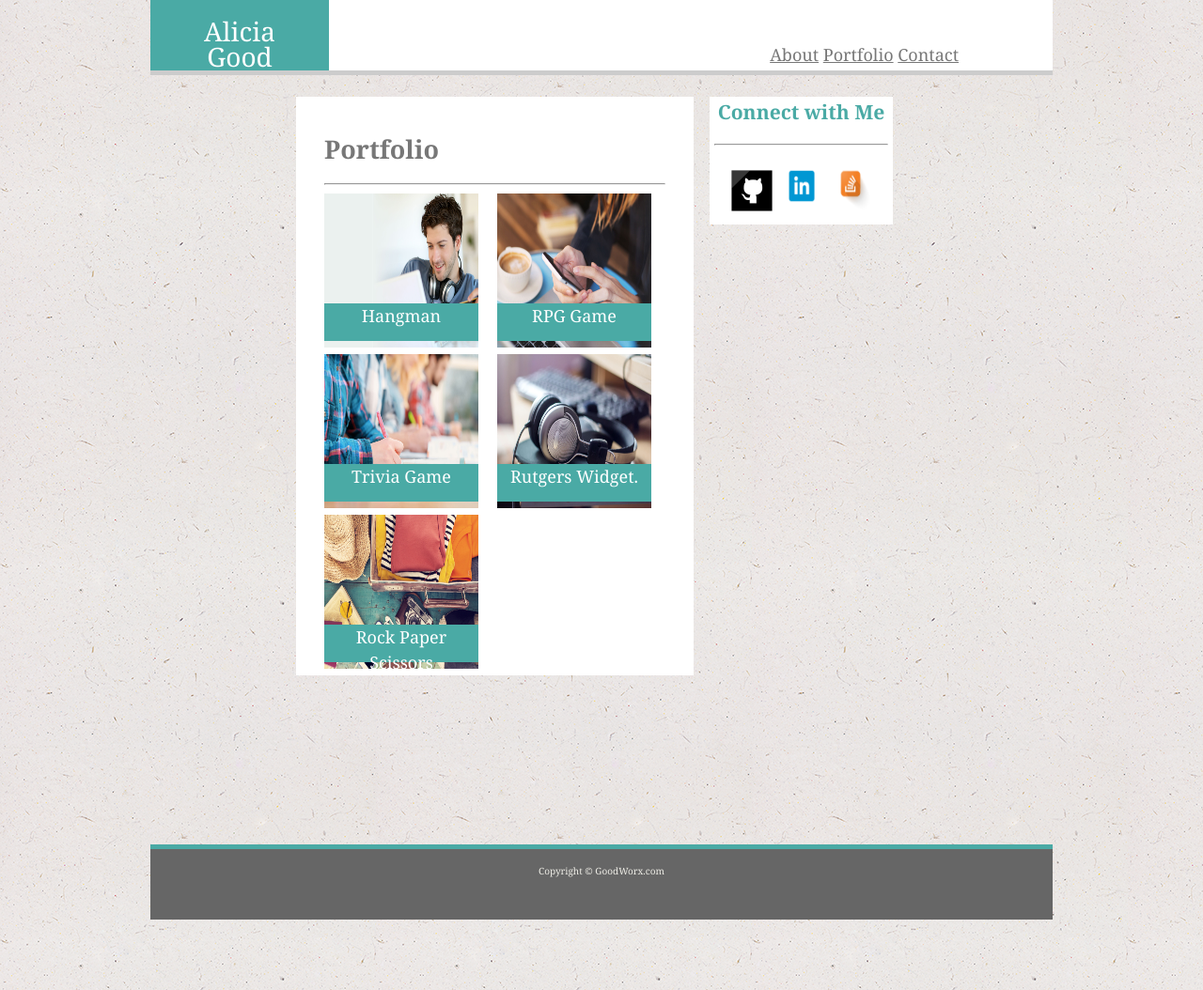
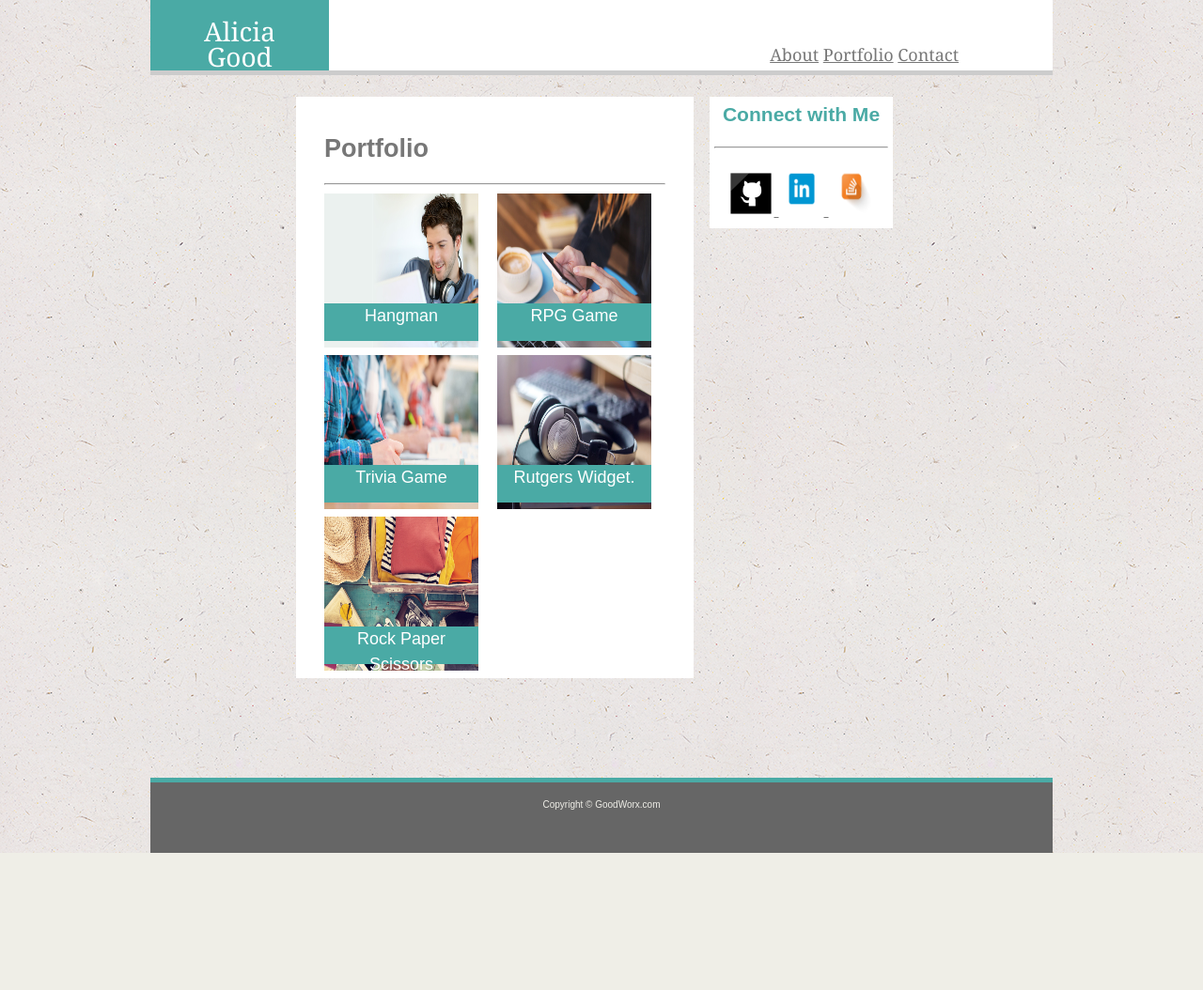
Before and after one commit to adgood100/Basic-Portfolio, a plain HTML site: page portfolio.html in a window 1280 px wide. Shown: the whole page at 94% size. After the commit the page ends 908 px from the top, so only its background shows below. Drawn offline with Linux system fonts and the light colour scheme.

Commit message:
Final updates including bonus hover links, images and sticky footer Wednesday July 26 2017

```diff
--- a/assets/css/connectme1.css
+++ b/assets/css/connectme1.css
@@ -3,7 +3,7 @@
 	clear: both;
 	box-sizing: border-box;
 	position: relative;
-	bottom: 600px;
+	bottom: 730px;
 	right: -440px;
 	background-color: #ffffff;
 	width: 30%;
--- a/assets/css/connectme3.css
+++ b/assets/css/connectme3.css
@@ -19,3 +19,19 @@
 	margin: 0px;
 	padding: 0px;
 }
+
+.wow1 img{
+    height: 164px;
+    width: 164px;
+    margin: 0;
+    -webkit-transition: all 1s ease;
+    -moz-transition: all 1s ease;
+    -o-transition: all 1s ease;
+	transition: all 1s ease;
+}
+
+.wow1 img:hover {
+	height: 197px;
+	width: 264px;
+	margin-left: -50px;
+}
--- a/assets/css/style.css
+++ b/assets/css/style.css
@@ -2,9 +2,10 @@ body {
 	color: #777777;
 	background-color: #efeee7;
 	background-image: url("../images/ep_naturalwhite.png");
+	height: 100%;
 	margin: 0;
 	padding: 0;
-	font-family: "Georgia", "Times New Roman", Times, serif;
+	font-family: "Arial", "Helvetica Neue", Helvetica, sans-serif;
 	font-size: 18px;
 	line-height: 150%;
 }
@@ -21,12 +22,21 @@ h3 {
 
 }
 
-a {
+a:link {
 	color: #777777;
+}
+
+a:visited {
+	color: blue;
+}
+
+a:hover {
+	color: pink;
 }
 
 header {
 	background-color: #ffffff;
+	font-family: "Georgia", "Times New Roman", Times, serif;
 	padding-top: 0;
 	text-align: right;
 	padding-right: 100px;
@@ -73,6 +83,7 @@ li {
 	overflow: auto;
 	box-sizing: border-box;
 	width: 960px;
+	min-height: 100%;
 	margin: 0 auto 0 auto;
 
 }
@@ -108,6 +119,17 @@ li {
 	width: 200px;
 }
 
+.hover-rotate { margin-left: 30px; }
+
+.hover-rotate:hover {
+  -ms-transform: rotate(-10deg);
+  -webkit-transform: rotate(-10deg);
+  -moz-transform: rotate(-10deg);
+  -o-transform: rotate(-10deg);
+  transform: rotate(-10deg);
+
+}
+
 #contactinfo {
 	float: left;
 	background-color: #ffffff;
@@ -127,6 +149,10 @@ input[type=submit] {
 	width: 100px;
 	height: 35px;
 	font-size: 18px;
+}
+
+input:hover {
+	background-color: red;
 }
 
 .r1-column1 {
@@ -234,7 +260,8 @@ input[type=submit] {
 	text-align: center;
 	width: 100%;
 	height: 75px;
-	margin-bottom: 75px;
+	margin-top: -75px;
+/*	margin-bottom: 75px; */
 	border-style: solid;
 	border-top-color: #4aaaa5;
 	border-top-width: 5px;
--- a/portfolio.html
+++ b/portfolio.html
@@ -19,11 +19,11 @@
 	   <p id="head1">
 		   <ul>
 				<li>
-					<a href="#">About</a>
+					<a href="index.html">About</a>
 				</li>
 					<a href="#">Portfolio</a>
 				<li>
-					<a href="#">Contact</a>
+					<a href="contact.html">Contact</a>
 				</li>
 				<li>
 					<a>
@@ -47,7 +47,7 @@
 
 						<div class="this-block-inner">
 							<div id="this-block-image1">
-								<a href="#"><img src="assets/images/hangman.jpg" alt="Hangman" style="width:164px; height: 164px;"></a>
+								<a class="wow1" href="#"><img src="assets/images/hangman.jpg" alt="Hangman" style="width:164px; height: 164px;"></a>
 							<!-- </div> -->
 							<div id="this-block-blurb1">
 								<div class="this-blurb-inner">
@@ -63,7 +63,7 @@
 						<div class="this-block-inner">
 							<div id="this-block-image2">
 
-								<a href="#"><img src="assets/images/rpggame.jpg" alt="RPG Game" style="width:164px; height: 164px;"></a>
+								<a class="wow1" href="#"><img src="assets/images/rpggame.jpg" alt="RPG Game" style="width:164px; height: 164px;"></a>
 
 							<!-- </div> -->
 							<div id="this-block-blurb2">
@@ -83,7 +83,7 @@
 						<div class="this-block-inner">
 							<div id="this-block-image3">
 
-								<a href="#"><img src="assets/images/triviagame.jpg" alt="Trivia Game" style="width:164px; height: 164px;"></a>
+								<a class="wow1" href="#"><img src="assets/images/triviagame.jpg" alt="Trivia Game" style="width:164px; height: 164px;"></a>
 
 							<!-- </div> -->
 							<div id="this-block-blurb3">
@@ -100,7 +100,7 @@
 						<div class="this-block-inner">
 							<div id="this-block-image4">
 
-								<a href="#"><img src="assets/images/rutgersinfowidget.jpg" alt="Rutgers Info Widget" style="width:164px; height: 164px;"></a>
+								<a class="wow1" href="#"><img src="assets/images/rutgersinfowidget.jpg" alt="Rutgers Info Widget" style="width:164px; height: 164px;"></a>
 
 							<!-- </div> -->
 							<div id="this-block-blurb4">
@@ -120,7 +120,7 @@
 						<div class="this-block-inner">
 							<div id="this-block-image5">
 
-								<a href="#"><img src="assets/images/rockpaperscissor.jpg" alt="Rock Paper Scissors" style="width:164px; height: 164px;"></a>
+								<a class="wow1" href="#"><img src="assets/images/rockpaperscissor.jpg" alt="Rock Paper Scissors" style="width:164px; height: 164px;"></a>
 
 							<!-- </div> -->
 							<div id="this-block-blurb5">
@@ -145,17 +145,17 @@
 			<hr>
 				<ul id="letsgetsocial">
 					<li>
-						<a>
+						<a href="https://github.com/adgood100">
 							<img src="assets/images/github.png" width="48" height="48">
 						</a>
 					</li>
 					<li>
-						<a>
+						<a href="https://www.linkedin.com/in/goodalicia/">
 							<img src="assets/images/linkedin.png" width="48" height="58">
 						</a>
 					</li>
 					<li>
-						<a>
+						<a href="https://stackexchange.com/users/11300816/alicia?tab=top">
 							<img src="assets/images/stackoverflow.png" width="48" height="63">
 						</a>
 					</li>
```
Also changed, not shown: contact.html (+5 -5 lines), index.html (+14 -9 lines), assets/images/good-alicia.jpg (added).
